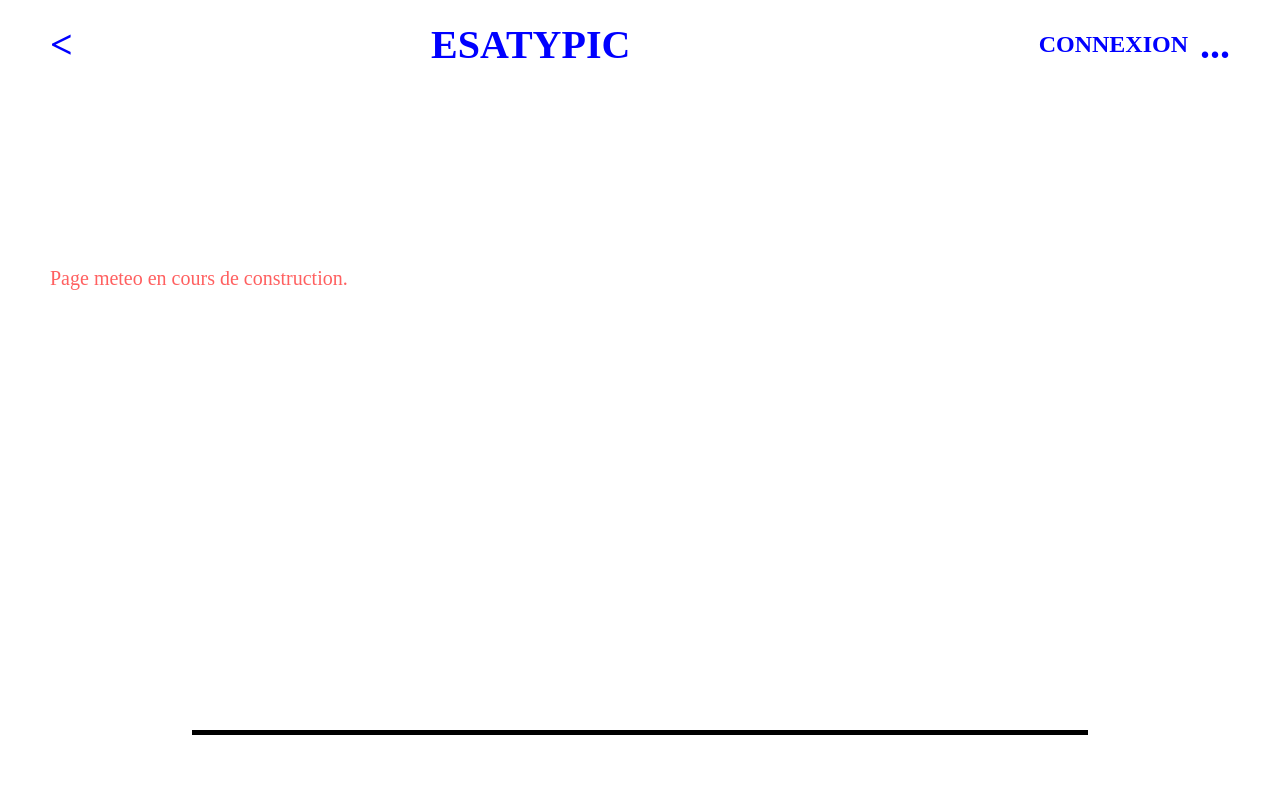
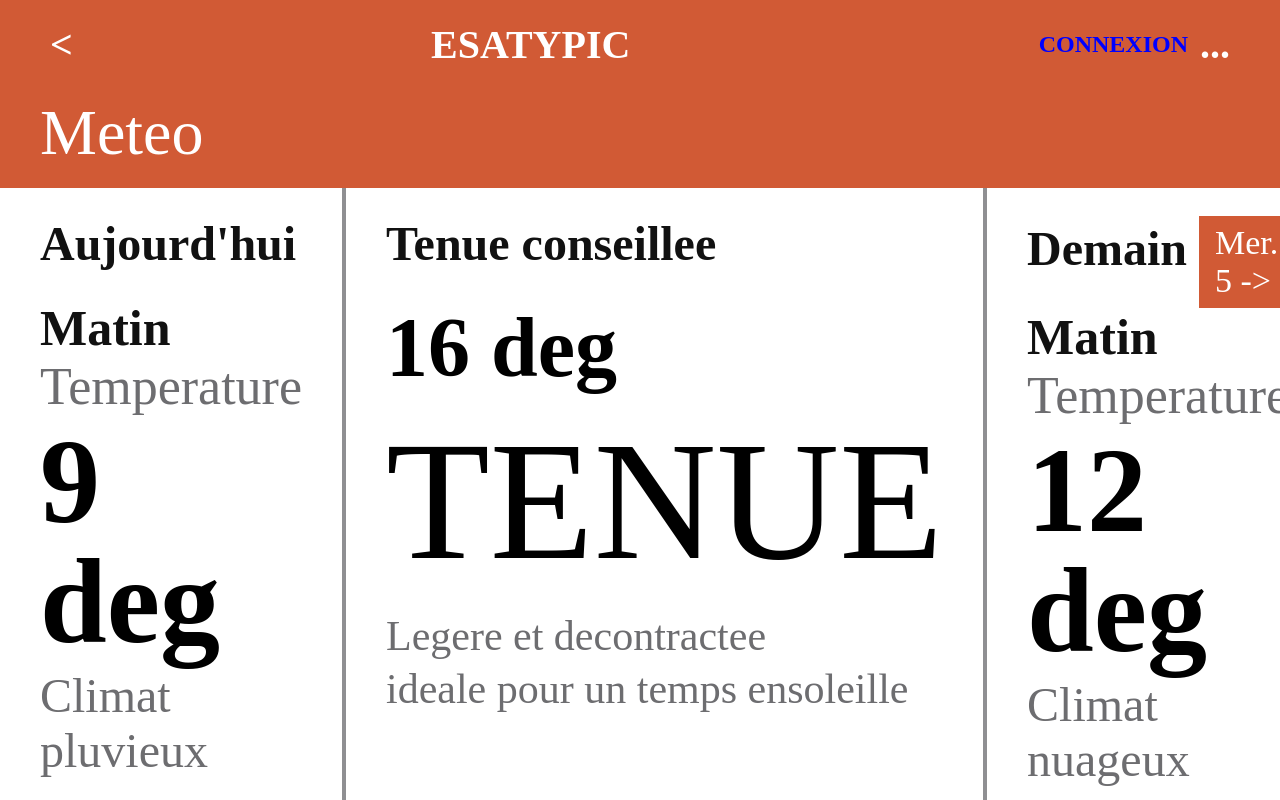
Before and after one commit to Nicojoun/comnet, a React (Create React App) app: page /meteo in a window 1280 px wide. Shown: the top 800 px of the page. Built offline with nearby package versions, Linux system fonts and the light colour scheme.

Commit message:
Update Meteo layout and header styling

```diff
--- a/src/assets/styles/Header.scss
+++ b/src/assets/styles/Header.scss
@@ -126,7 +126,18 @@
 .header--inverse .header-link,
 .header--inverse .header-linkActive,
 .header--inverse .header-chevron,
-.header--inverse .header-dots,
-.header--inverse .connect-link {
+.header--inverse .header-dots {
     color: white;
 }
+
+.header--meteo {
+    background: #d15a35;
+}
+
+.header--meteo .header-link,
+.header--meteo .header-linkActive,
+.header--meteo .header-chevron,
+.header--meteo .header-dots,
+.header--meteo .connect-link {
+    color: white;
+}
--- a/src/assets/styles/Meteo.scss
+++ b/src/assets/styles/Meteo.scss
@@ -2,34 +2,166 @@
 @import "variablesMedia";
 
 .meteo {
-  padding-left: $screen-padding;
-  padding-right: $screen-padding;
-  display: flex;
-  flex-direction: column;
-  gap: 16px;
+  padding: 0;
+  overflow: hidden;
 }
 
-.meteo-title {
-  font: 700 40px $font-text;
-  color: $secondary-color;
+.meteo-top {
+  background: #d15a35;
+  padding: 28px 40px 18px;
 }
 
-.meteo-text {
-  font: 400 20px $font-text;
-  color: $tertiary-color;
+.meteo-topTitle {
+  margin: 0;
+  color: white;
+  font: 500 64px $font-text;
+}
+
+.meteo-board {
+  display: grid;
+  grid-template-columns: 1fr 1fr 1fr;
+  gap: 0;
+}
+
+.meteo-col {
+  padding: 28px 40px 32px;
+}
+
+.meteo-col + .meteo-col {
+  border-left: 4px solid #8f8f92;
+}
+
+.meteo-colTitle {
+  margin: 0 0 28px;
+  color: #111;
+  font: 700 48px $font-text;
+}
+
+.meteo-colHead {
+  display: flex;
+  justify-content: space-between;
+  align-items: center;
+  gap: 12px;
+}
+
+.meteo-dateTag {
+  display: inline-flex;
+  align-items: center;
+  justify-content: center;
+  padding: 8px 16px;
+  color: white;
+  background: #d15a35;
+  font: 500 34px $font-text;
+}
+
+.meteo-slot {
+  margin-bottom: 28px;
+}
+
+.meteo-slotTitle {
+  margin: 0;
+  color: #111;
+  font: 700 50px $font-text;
+}
+
+.meteo-label {
+  margin: 0;
+  color: #6d6d70;
+  font: 500 52px $font-text;
+}
+
+.meteo-temp {
+  margin: 6px 0;
+  color: #000;
+  font: 700 120px $font-text;
+  line-height: 1;
+}
+
+.meteo-climate {
+  margin: 0;
+  color: #6d6d70;
+  font: 500 48px $font-text;
+}
+
+.meteo-outfitTemp {
+  margin: 0 0 20px;
+  color: #000;
+  font: 700 84px $font-text;
+}
+
+.meteo-outfitIcon {
+  margin: 10px 0 24px;
+  font-size: 170px;
+  line-height: 1;
+  text-align: center;
+}
+
+.meteo-outfitText {
+  margin: 0;
+  color: #6d6d70;
+  font: 500 42px $font-text;
+  line-height: 1.25;
+}
+
+@media (max-width: 1200px) {
+  .meteo-board {
+    grid-template-columns: 1fr;
+  }
+
+  .meteo-col + .meteo-col {
+    border-left: none;
+    border-top: 3px solid #8f8f92;
+  }
 }
 
 @media (max-width: $media-queries-mobile) {
-  .meteo {
-    padding-left: $media-screen-padding;
-    padding-right: $media-screen-padding;
+  .meteo-top {
+    padding: 18px 16px 14px;
   }
 
-  .meteo-title {
-    font: 700 26px $font-text;
+  .meteo-topTitle {
+    font-size: 40px;
   }
 
-  .meteo-text {
-    font: 400 16px $font-text;
+  .meteo-col {
+    padding: 18px 16px 20px;
+  }
+
+  .meteo-colTitle {
+    font-size: 34px;
+    margin-bottom: 16px;
+  }
+
+  .meteo-dateTag {
+    font-size: 22px;
+    padding: 6px 10px;
+  }
+
+  .meteo-slotTitle {
+    font-size: 30px;
+  }
+
+  .meteo-label {
+    font-size: 34px;
+  }
+
+  .meteo-temp {
+    font-size: 76px;
+  }
+
+  .meteo-climate {
+    font-size: 30px;
+  }
+
+  .meteo-outfitTemp {
+    font-size: 56px;
+  }
+
+  .meteo-outfitIcon {
+    font-size: 100px;
+  }
+
+  .meteo-outfitText {
+    font-size: 28px;
   }
 }
--- a/src/assets/styles/index.scss
+++ b/src/assets/styles/index.scss
@@ -57,3 +57,14 @@ body,
 .index--question .footer-bar {
   display: none;
 }
+
+.index--meteo {
+  align-items: stretch;
+}
+
+.index--meteo .index-container {
+  max-width: 100%;
+  width: 100%;
+  padding-top: 0;
+  padding-bottom: 0;
+}
--- a/src/components/Header/index.jsx
+++ b/src/components/Header/index.jsx
@@ -5,9 +5,14 @@ import Connect from '../Connect';
 function Header() {
   const location = useLocation();
   const isQuestionPage = location.pathname === '/question';
+  const isMeteoPage = location.pathname === '/meteo';
 
   return (
-    <div className={`header${isQuestionPage ? ' header--inverse' : ''}`}>
+    <div
+      className={`header${isQuestionPage ? ' header--inverse' : ''}${
+        isMeteoPage ? ' header--meteo' : ''
+      }`}
+    >
       <div className='header-left'>
         <span className='header-chevron'>{'<'}</span>
       </div>
--- a/src/index.jsx
+++ b/src/index.jsx
@@ -12,9 +12,14 @@ import AppRoutes from './Routes';
 function AppLayout() {
   const location = useLocation();
   const isQuestionPage = location.pathname === '/question';
+  const isMeteoPage = location.pathname === '/meteo';
 
   return (
-    <div className={`index${isQuestionPage ? ' index--question' : ''}`}>
+    <div
+      className={`index${isQuestionPage ? ' index--question' : ''}${
+        isMeteoPage ? ' index--meteo' : ''
+      }`}
+    >
       <Header />
       <div className='index-container'>
         <AppRoutes />
--- a/src/pages/Meteo/index.jsx
+++ b/src/pages/Meteo/index.jsx
@@ -3,8 +3,61 @@ import "../../assets/styles/Meteo.scss";
 function Meteo() {
   return (
     <section className="meteo">
-      <h1 className="meteo-title">Meteo</h1>
-      <p className="meteo-text">Page meteo en cours de construction.</p>
+      <header className="meteo-top">
+        <h1 className="meteo-topTitle">Meteo</h1>
+      </header>
+
+      <div className="meteo-board">
+        <section className="meteo-col meteo-col--today">
+          <h2 className="meteo-colTitle">Aujourd&apos;hui</h2>
+
+          <div className="meteo-slot">
+            <h3 className="meteo-slotTitle">Matin</h3>
+            <p className="meteo-label">Temperature</p>
+            <p className="meteo-temp">9 deg</p>
+            <p className="meteo-climate">Climat pluvieux</p>
+          </div>
+
+          <div className="meteo-slot">
+            <h3 className="meteo-slotTitle">Apres-midi</h3>
+            <p className="meteo-label">Temperature</p>
+            <p className="meteo-temp">16 deg</p>
+            <p className="meteo-climate">Climat ensoleille</p>
+          </div>
+        </section>
+
+        <section className="meteo-col meteo-col--outfit">
+          <h2 className="meteo-colTitle">Tenue conseillee</h2>
+          <p className="meteo-outfitTemp">16 deg</p>
+          <div className="meteo-outfitIcon" aria-hidden="true">TENUE</div>
+          <p className="meteo-outfitText">
+            Legere et decontractee
+            <br />
+            ideale pour un temps ensoleille
+          </p>
+        </section>
+
+        <section className="meteo-col meteo-col--tomorrow">
+          <div className="meteo-colHead">
+            <h2 className="meteo-colTitle">Demain</h2>
+            <span className="meteo-dateTag">Mer. 5 -&gt;</span>
+          </div>
+
+          <div className="meteo-slot">
+            <h3 className="meteo-slotTitle">Matin</h3>
+            <p className="meteo-label">Temperature</p>
+            <p className="meteo-temp">12 deg</p>
+            <p className="meteo-climate">Climat nuageux</p>
+          </div>
+
+          <div className="meteo-slot">
+            <h3 className="meteo-slotTitle">Apres-midi</h3>
+            <p className="meteo-label">Temperature</p>
+            <p className="meteo-temp">19 deg</p>
+            <p className="meteo-climate">Climat ensoleille</p>
+          </div>
+        </section>
+      </div>
     </section>
   );
 }
```
